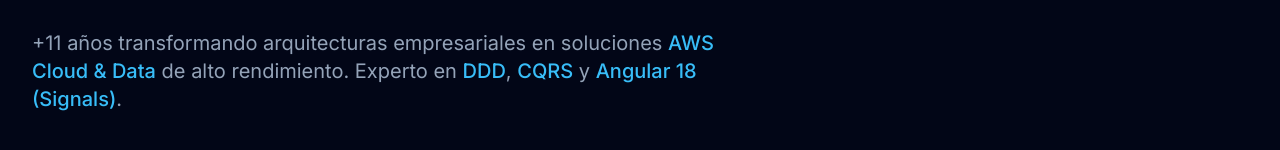
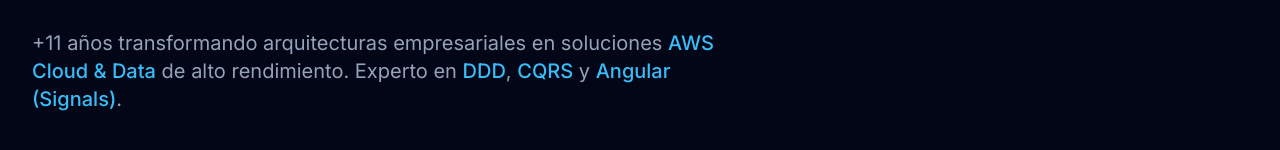
Before and after one commit to pabli77o77/pablo_matias_lescano_web, an Angular app: page / in a window 1280 px wide. Shown: the part 210-360 px from the top of the page. Built offline with nearby package versions, Linux system fonts and the light colour scheme.

Commit message:
docs(profile): minor technical polish to hero bio content

```diff
--- a/src/app/features/profile/profile.component.html
+++ b/src/app/features/profile/profile.component.html
@@ -27,7 +27,7 @@
             <span class="text-sky-400 font-medium">AWS Cloud & Data</span> de alto rendimiento.
             Experto en <span class="text-sky-400 font-medium">DDD</span>,
             <span class="text-sky-400 font-medium">CQRS</span> y
-            <span class="text-sky-400 font-medium">Angular 18 (Signals)</span>.
+            <span class="text-sky-400 font-medium">Angular (Signals)</span>.
           </p>
 
           <!-- KPI Row -->
```
Also changed, not shown: 1 other file (tests, documents, lock files or other folders).
